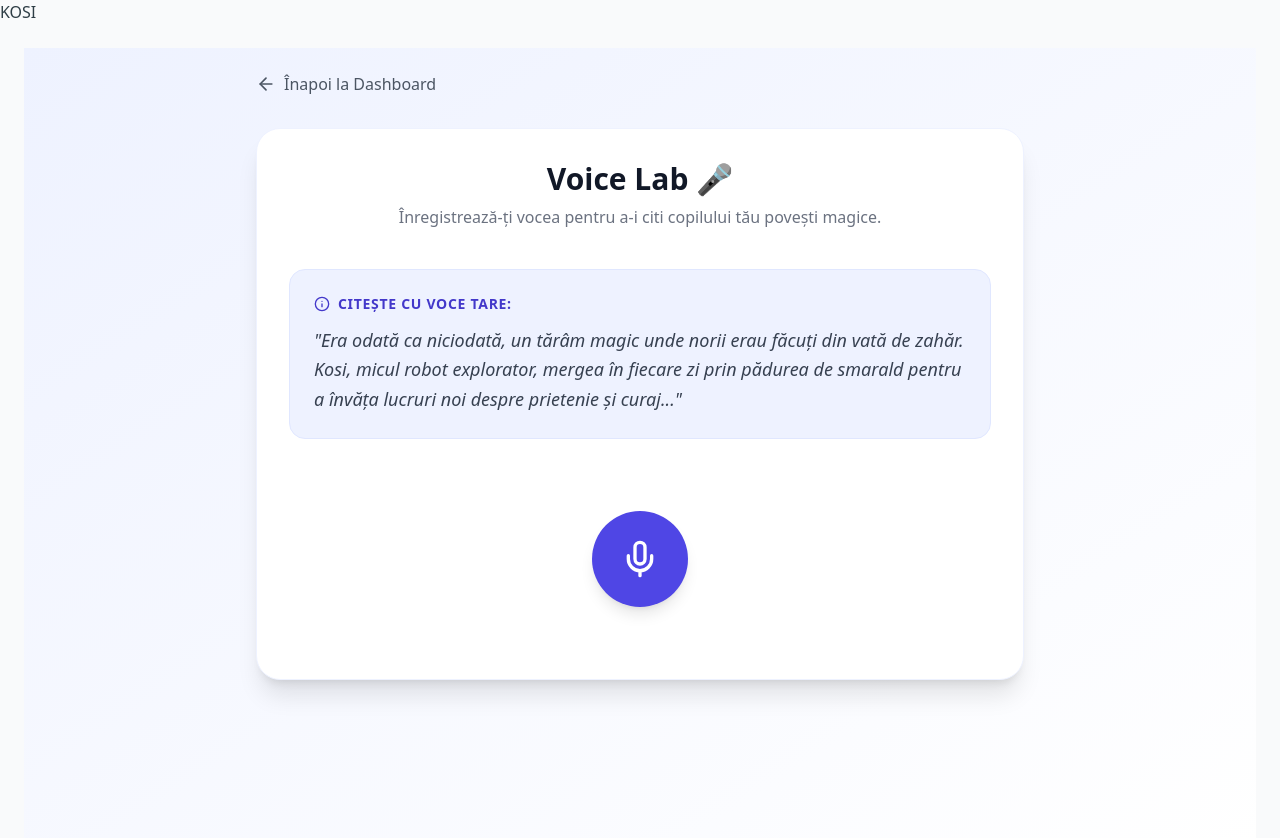
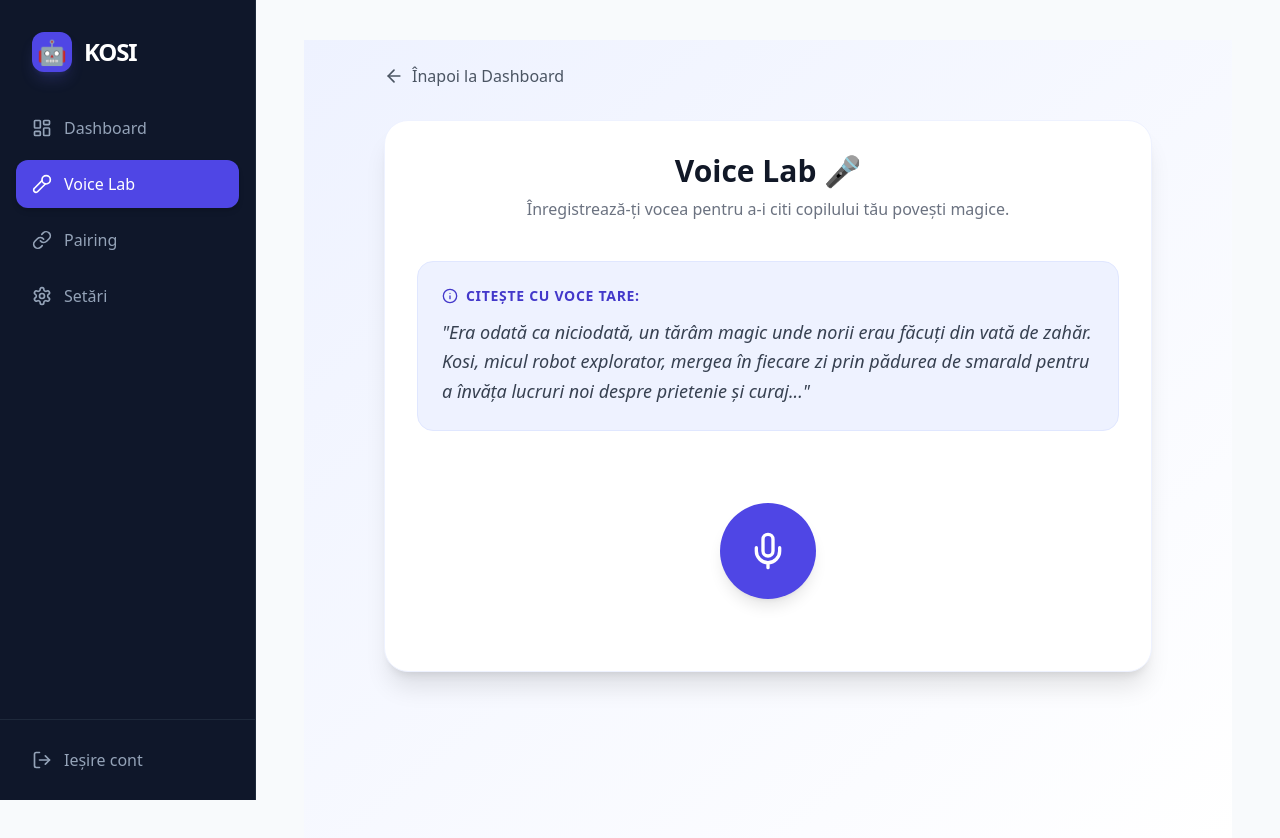
Before and after one commit to kos-solutions/kosi-dashboard, a Next.js app: page /dashboard/voice-lab in a window 1280 px wide. Shown: the top 838 px of the page. Built offline with nearby package versions, Linux system fonts and the light colour scheme; no server answers; the database is empty.

Commit message:
Force: Manual fallback for deviceId in Voice Lab

```diff
--- /dev/null
+++ b/src/app/dashboard/components/Sidebar.tsx
@@ -0,0 +1,74 @@
+'use client'
+
+import Link from 'next/link'
+import { usePathname } from 'next/navigation'
+import {
+  LayoutDashboard,
+  Mic2,
+  Settings,
+  Link as LinkIcon,
+  LogOut
+} from 'lucide-react'
+import { supabase } from '@/lib/supabaseClient'
+
+export default function Sidebar() {
+  const pathname = usePathname()
+
+  const menuItems = [
+    { name: 'Dashboard', href: '/dashboard', icon: LayoutDashboard },
+    { name: 'Voice Lab', href: '/dashboard/voice-lab', icon: Mic2 },
+    { name: 'Pairing', href: '/pairing', icon: LinkIcon },
+    { name: 'Setări', href: '/dashboard/settings', icon: Settings },
+  ]
+
+  const handleSignOut = async () => {
+    await supabase.auth.signOut()
+    window.location.href = '/login'
+  }
+
+  return (
+    <aside className="w-64 bg-slate-900 text-white flex flex-col h-screen sticky top-0 border-r border-slate-800">
+      {/* Logo Unic - Apare doar aici */}
+      <div className="p-8">
+        <Link href="/dashboard" className="flex items-center gap-3 group">
+          <div className="w-10 h-10 bg-indigo-600 rounded-xl flex items-center justify-center group-hover:scale-110 transition-transform shadow-lg shadow-indigo-500/20">
+            <span className="text-2xl">🤖</span>
+          </div>
+          <span className="text-2xl font-black tracking-tighter text-white">KOSI</span>
+        </Link>
+      </div>
+
+      {/* Meniu Navigație */}
+      <nav className="flex-1 px-4 space-y-2">
+        {menuItems.map((item) => {
+          const isActive = pathname === item.href
+          return (
+            <Link
+              key={item.name}
+              href={item.href}
+              className={`flex items-center gap-3 px-4 py-3 rounded-xl transition-all duration-200 group ${
+                isActive
+                  ? 'bg-indigo-600 text-white shadow-md'
+                  : 'text-slate-400 hover:bg-slate-800 hover:text-white'
+              }`}
+            >
+              <item.icon className={`w-5 h-5 ${isActive ? 'text-white' : 'group-hover:text-indigo-400'}`} />
+              <span className="font-medium">{item.name}</span>
+            </Link>
+          )
+        })}
+      </nav>
+
+      {/* Logout button la baza sidebar-ului */}
+      <div className="p-4 mt-auto border-t border-slate-800">
+        <button
+          onClick={handleSignOut}
+          className="flex items-center gap-3 px-4 py-3 w-full text-slate-400 hover:text-red-400 hover:bg-red-400/10 rounded-xl transition-all"
+        >
+          <LogOut className="w-5 h-5" />
+          <span className="font-medium">Ieșire cont</span>
+        </button>
+      </div>
+    </aside>
+  )
+}
--- a/src/app/dashboard/layout.tsx
+++ b/src/app/dashboard/layout.tsx
@@ -1,5 +1,5 @@
-import Header from "./components/Header";
-import { DashboardProvider } from "@/lib/DashboardContext"; // ⭐ Importă Provider-ul
+import { DashboardProvider } from "@/lib/DashboardContext";
+import Sidebar from "./components/Sidebar";
 
 export default function DashboardLayout({
   children,
@@ -7,10 +7,17 @@ export default function DashboardLayout({
   children: React.ReactNode;
 }) {
   return (
-    <DashboardProvider> {/* ⭐ Împachetează totul aici */}
-      <div className="min-h-screen bg-gray-50">
-        <Header />
-        <main className="p-6 max-w-7xl mx-auto">{children}</main>
+    <DashboardProvider>
+      <div className="flex min-h-screen bg-[#F8FAFC]">
+        {/* Navigația laterală fixă */}
+        <Sidebar />
+
+        {/* Zona principală de conținut */}
+        <main className="flex-1 overflow-y-auto">
+          <div className="max-w-6xl mx-auto px-8 py-10 lg:px-12">
+            {children}
+          </div>
+        </main>
       </div>
     </DashboardProvider>
   );
--- a/src/app/dashboard/page.tsx
+++ b/src/app/dashboard/page.tsx
@@ -5,16 +5,14 @@ export const dynamic = 'force-dynamic'
 import { useEffect, useState } from 'react'
 import { supabase } from '@/lib/supabaseClient'
 import { useRouter } from 'next/navigation'
+import { Sparkles } from 'lucide-react'
 
-// Componentele tale originale
 import StatusCard from './components/StatusCard'
 import QuickControls from './components/QuickControls'
 import ActivitySummary from './components/ActivitySummary'
 import WeeklyReport from './components/WeeklyReport'
 import LiveActivityFeed from './components/LiveActivityFeed'
 import StoryHistory from './components/StoryHistory'
-
-// ⭐ Noua componentă pentru Voce
 import VoiceCloneCard from './components/VoiceCloneCard'
 
 export default function DashboardPage() {
@@ -23,7 +21,6 @@ export default function DashboardPage() {
   const router = useRouter()
 
   useEffect(() => {
-    // Verificare autentificare
     supabase.auth.getUser().then(({ data, error }) => {
       if (error || !data.user) {
         router.push('/login')
@@ -36,57 +33,47 @@ export default function DashboardPage() {
 
   if (loading) {
     return (
-      <div className="min-h-screen flex items-center justify-center bg-gradient-to-br from-blue-50 to-indigo-100">
-        <div className="text-center">
-          <div className="animate-spin rounded-full h-12 w-12 border-b-2 border-indigo-600 mx-auto mb-4"></div>
-          <p className="text-gray-600">Se încarcă...</p>
+      <div className="min-h-[80vh] flex items-center justify-center">
+        <div className="flex flex-col items-center gap-4">
+          <div className="animate-spin rounded-full h-10 w-10 border-b-2 border-indigo-600"></div>
+          <p className="text-slate-500 font-medium animate-pulse">Se pregătește magia...</p>
         </div>
       </div>
     )
   }
 
-  // DashboardProvider a fost mutat în layout.tsx pentru a fi disponibil global
   return (
-    <div className="min-h-screen bg-gradient-to-br from-blue-50 to-indigo-100 p-6">
-      {/* Header */}
-      <div className="max-w-7xl mx-auto mb-6">
-        <div className="flex items-center justify-between">
-          <div>
-            <h1 className="text-3xl font-bold text-gray-900">KOSI Dashboard</h1>
-            <p className="text-gray-600 mt-1">Bun venit, {user?.email}</p>
-          </div>
+    <div className="space-y-10 animate-in fade-in slide-in-from-bottom-4 duration-700">
+      {/* Header - Salut personalizat fără repetiția numelui aplicației */}
+      <header className="flex flex-col gap-1">
+        <div className="flex items-center gap-2 text-indigo-600 font-bold tracking-wide uppercase text-xs">
+          <Sparkles className="w-4 h-4" />
+          Centru de Comandă
+        </div>
+        <h1 className="text-4xl font-extrabold text-slate-900 tracking-tight">
+          Bună, {user?.email?.split('@')[0]}!
+        </h1>
+        <p className="text-slate-500 text-lg">Miriam te așteaptă cu o poveste nouă astăzi.</p>
+      </header>
 
-          {/* Buton Pairing */}
-          <button
-            onClick={() => router.push('/pairing')}
-            className="bg-indigo-600 text-white px-6 py-3 rounded-lg font-semibold hover:bg-indigo-700 transition-colors flex items-center gap-2"
-          >
-            <svg className="w-5 h-5" fill="none" stroke="currentColor" viewBox="0 0 24 24">
-              <path strokeLinecap="round" strokeLinejoin="round" strokeWidth={2} d="M12 18h.01M8 21h8a2 2 0 002-2V5a2 2 0 00-2-2H8a2 2 0 00-2 2v14a2 2 0 002 2z" />
-            </svg>
-            Conectează Dispozitiv
-          </button>
-        </div>
-      </div>
+      {/* Dashboard Grid principal */}
+      <div className="grid grid-cols-1 lg:grid-cols-12 gap-8">
 
-      {/* Dashboard Grid */}
-      <div className="max-w-7xl mx-auto grid grid-cols-1 lg:grid-cols-2 xl:grid-cols-3 gap-6">
-
-        {/* Coloana 1 - Status, Voce & Control */}
-        <div className="space-y-6">
+        {/* Coloana de Stare & Control (Stânga) */}
+        <div className="lg:col-span-4 space-y-8">
           <StatusCard />
-          <VoiceCloneCard /> {/* ⭐ Componenta pentru clonare voce */}
+          <VoiceCloneCard />
           <QuickControls />
         </div>
 
-        {/* Coloana 2 - Activitate & Feed */}
-        <div className="space-y-6">
+        {/* Coloana de Activitate Live (Mijloc) */}
+        <div className="lg:col-span-5 space-y-8">
+          <LiveActivityFeed />
           <ActivitySummary />
-          <LiveActivityFeed />
         </div>
 
-        {/* Coloana 3 - Rapoarte & Istoric */}
-        <div className="space-y-6 lg:col-span-2 xl:col-span-1">
+        {/* Coloana de Rapoarte & Istoric (Dreapta) */}
+        <div className="lg:col-span-3 space-y-8">
           <WeeklyReport />
           <StoryHistory />
         </div>
```
